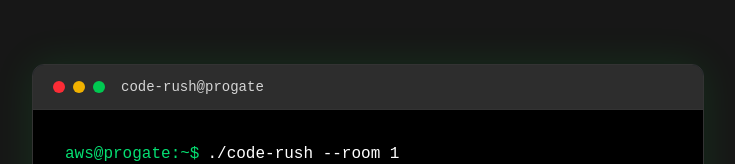
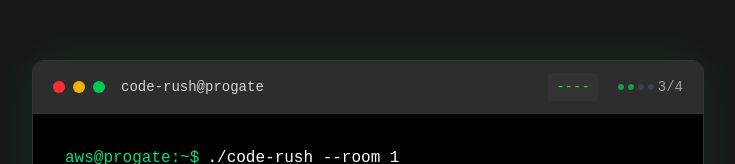
Before and after one commit to nka21/CodeRush, a Next.js app in the folder client/: page /room/1 in a window 1280 px wide. Shown: the part 104-268 px from the top of the page, without its empty margins (272-1007 px from the left). Built offline with nearby package versions, Linux system fonts and the light colour scheme; a web font is replaced by a local one.

Commit message:
add: ヘッダーに部屋情報を追加

```diff
--- a/client/components/TerminalLayout.tsx
+++ b/client/components/TerminalLayout.tsx
@@ -1,17 +1,21 @@
 "use client";
 
 import { useTypingAnimation } from "@/hooks/useTypingAnimation";
+import { usePathname } from "next/navigation";
 import React, { memo, useEffect, useState } from "react";
 
 type TerminalHeaderProps = {
   title: string;
+  roomId?: string;
 };
 
 const TerminalHeader = memo((props: TerminalHeaderProps) => {
-  const { title } = props;
+  const { title, roomId } = props;
+  const pathname = usePathname();
 
   return (
-    <header className="flex items-center gap-2 border-b border-[#333] bg-[#2d2d2d] px-5 py-3">
+    <header className="flex items-center justify-between border-b border-[#333] bg-[#2d2d2d] px-5 py-3">
+      <div className="flex items-center gap-2">
         <div className="h-3 w-3 rounded-full bg-red-500" aria-label="Close" />
         <div
           className="h-3 w-3 rounded-full bg-yellow-500"
@@ -22,6 +26,23 @@
           aria-label="Maximize"
         />
         <div className="ml-2 text-sm text-white opacity-80">{title}</div>
+      </div>
+      {pathname.startsWith("/room") && (
+        <div className="flex items-center gap-5 text-sm">
+          <div className="flex items-center gap-2 text-[#00ff00]">
+            <div className="rounded-[3px] bg-[#333] px-2 py-1">
+              {roomId || "----"}
+            </div>
+          </div>
+          <div className="flex items-center gap-1 text-gray-400">
+            <div className="h-1.5 w-1.5 animate-pulse rounded-full bg-green-500"></div>
+            <div className="h-1.5 w-1.5 animate-pulse rounded-full bg-green-500"></div>
+            <div className="h-1.5 w-1.5 rounded-full bg-gray-700"></div>
+            <div className="h-1.5 w-1.5 rounded-full bg-gray-700"></div>
+            <span>3/4</span>
+          </div>
+        </div>
+      )}
     </header>
   );
 });
@@ -48,6 +69,7 @@
   title?: string;
   currentPath?: string;
   cli?: string;
+  roomId?: string;
   onTypingComplete?: () => void;
 };
 
@@ -57,6 +79,7 @@
     title = "code-rush@progate",
     currentPath = "aws@progate",
     cli,
+    roomId,
     onTypingComplete,
   } = props;
 
@@ -95,7 +118,7 @@
   return (
     <div className="font-cascadia relative flex min-h-screen items-center justify-center overflow-hidden">
       <main className="relative z-20 max-h-[90vh] w-[90%] max-w-2xl overflow-hidden rounded-xl border border-[#333] bg-gray-900 p-0 shadow-[0_0px_42px_rgba(0,255,65,0.1)]">
-        <TerminalHeader title={title} />
+        <TerminalHeader title={title} roomId={roomId} />
 
         <section className="relative flex min-h-96 flex-1 flex-col bg-black p-8 text-green-400">
           <div className="mb-2 flex flex-col items-start sm:flex-row sm:items-center">
```
Lines whose indentation alone changed are shown as unchanged.
